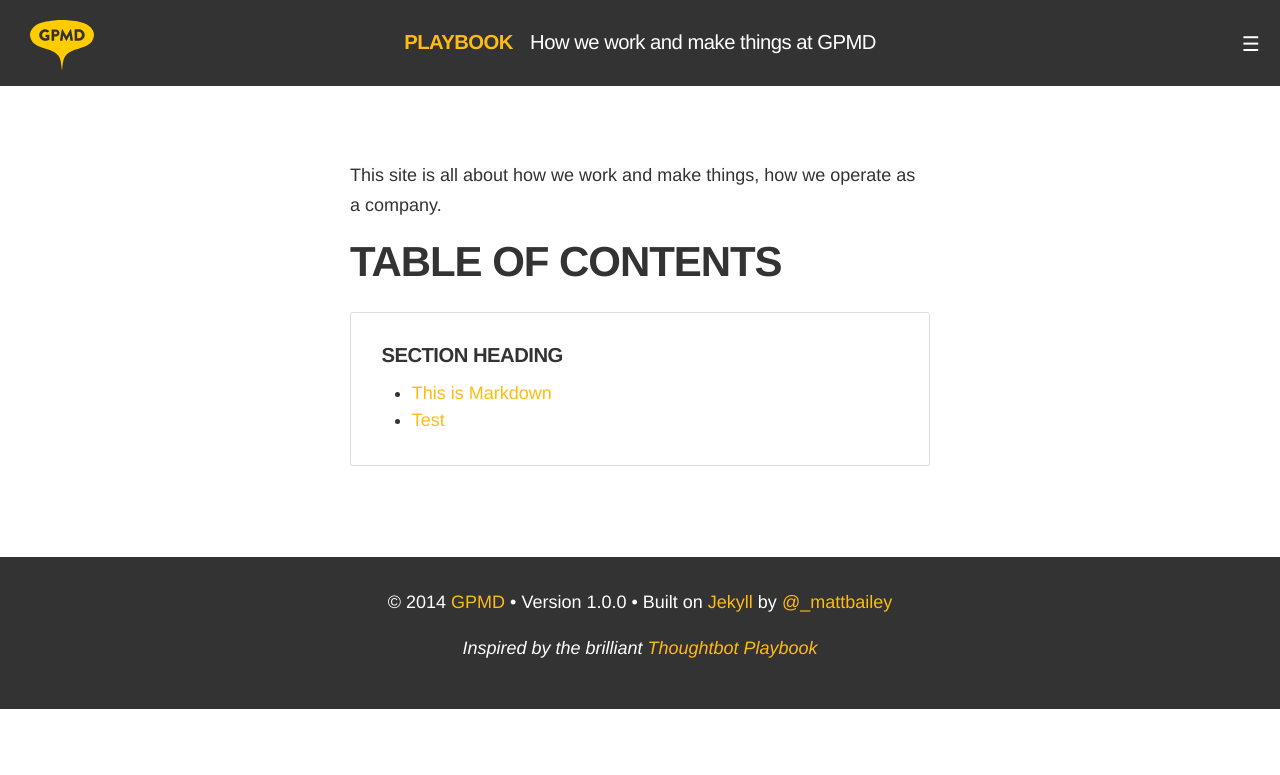
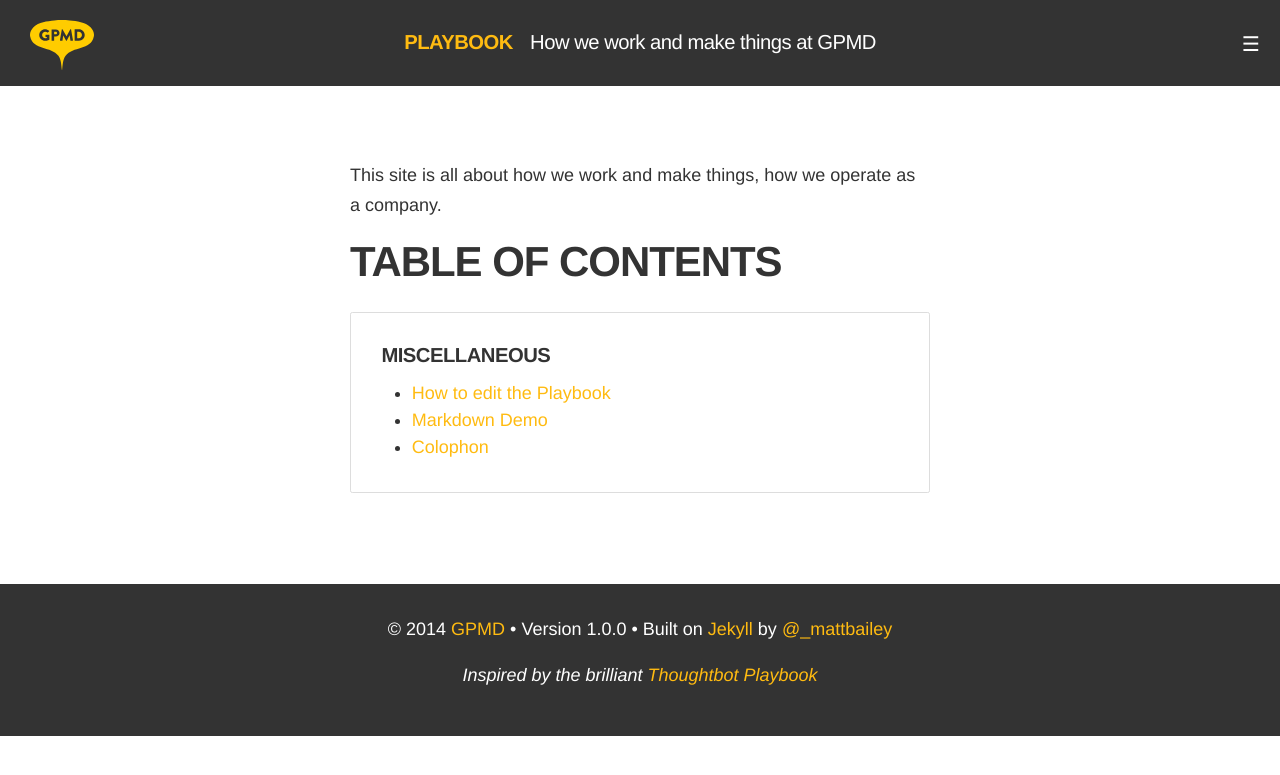
Before and after one commit to gpmd/playbook, a Jekyll site: the page built from index.md, in a window 1280 px wide. Shown: the top 775 px of the page. Built offline with Jekyll 4.4.1, drawn with Linux system fonts in a browser that asks for light colours; nearby versions of some CDN libraries; Markdown is read by kramdown in place of the engine named in the settings.

Commit message:
Updated table-of-contents.md

```diff
--- a/_includes/table-of-contents.md
+++ b/_includes/table-of-contents.md
@@ -1,4 +1,5 @@
-###### Section Heading
+###### Miscellaneous
 
-* [This is Markdown]({{ site.baseurl }}/this-is-markdown)
-* [Test]({{ site.baseurl }}/about)
+* [How to edit the Playbook]({{ site.baseurl }}/how-to-edit-the-playbook)
+* [Markdown Demo]({{ site.baseurl }}/markdown-demo)
+* [Colophon]({{ site.baseurl }}/colophon)
```
